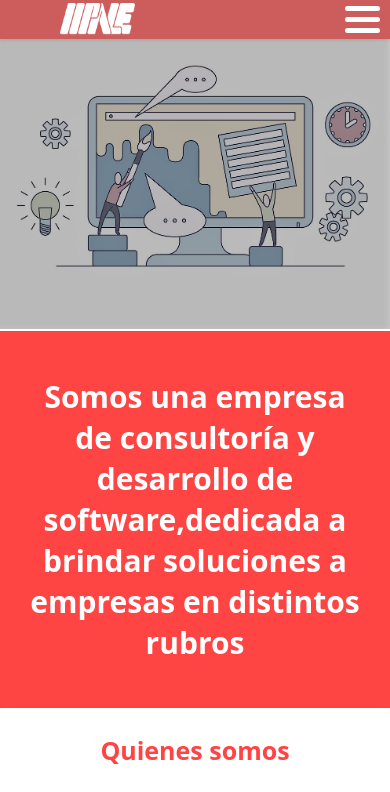
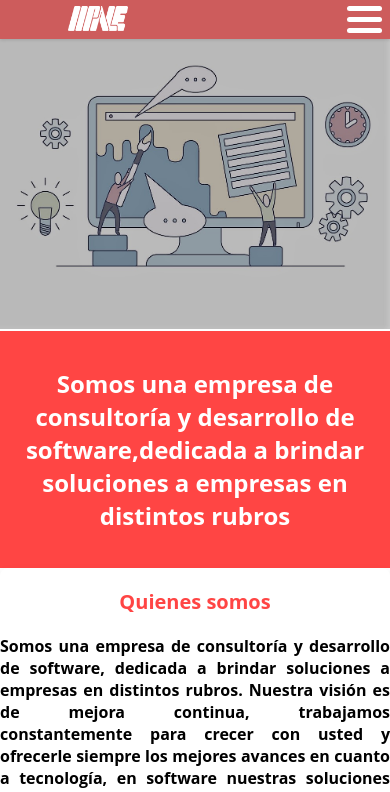
Before and after one commit to paleconsultores/consultaruc, a React (Create React App) app: page / in a window 390 px wide. Shown: the top 792 px of the page. Built offline with nearby package versions, Linux system fonts and the light colour scheme.

Commit message:
correction of html font size

```diff
--- a/src/components/App/Home/2-Body/1-Information/Information.css
+++ b/src/components/App/Home/2-Body/1-Information/Information.css
@@ -1,6 +1,3 @@
-html {
-  font-size: 100%; /* 100% = 16px */
-}
 .information{
   display: grid;
   grid-template-rows: auto 1fr;
@@ -18,8 +15,4 @@ html {
   .information__info {
     grid-template: repeat(1, minmax(200px, 1fr)) / 1fr;
   }
-  html {
-    /* font-size 16px */
-    font-size: 62.5%;
-  }
 }
--- a/src/components/App/Home/2-Body/2-Solutions/CardSolutions/CardSolutions.css
+++ b/src/components/App/Home/2-Body/2-Solutions/CardSolutions/CardSolutions.css
@@ -1,6 +1,3 @@
-html {
-    font-size: 100%; /* 100% = 16px */
-  }
 .card-solutions{
     padding: 0.5rem 0;
     background: #FFFFFF;
--- a/src/components/App/Home/2-Body/2-Solutions/Solutions.css
+++ b/src/components/App/Home/2-Body/2-Solutions/Solutions.css
@@ -1,6 +1,3 @@
-html {
-  font-size: 100%; /* 100% = 16px */
-}
 .solutions {
   display: grid;
   grid-template-rows: auto 1fr;
@@ -20,8 +17,4 @@ html {
   .solutions__info {
     grid-template: repeat(1, minmax(200px, 1fr)) / 1fr;
   }
-    html {
-      /* font-size 16px */
-      font-size: 62.5%;
 }
-  }
--- a/src/components/App/Home/2-Body/5-ClientList/ClientCard/ClientCard.css
+++ b/src/components/App/Home/2-Body/5-ClientList/ClientCard/ClientCard.css
@@ -7,4 +7,5 @@
 /* img of Client card component */
 .ClientCard .image {
   filter: grayscale(100%);
+  width: 100%;
 }
--- a/src/components/App/Home/2-Body/5-ClientList/ClientList.css
+++ b/src/components/App/Home/2-Body/5-ClientList/ClientList.css
@@ -14,4 +14,6 @@
 .client-list-cards {
   white-space: nowrap;
   overflow: scroll;
+  width: 80%;
+  justify-self: center;
 }
--- a/src/components/App/Home/2-Body/Body.css
+++ b/src/components/App/Home/2-Body/Body.css
@@ -1,6 +1,3 @@
- html {
-  font-size: 100%; /* 100% = 16px */
- }
 .ImgHex.shadow {
   transform-origin: 50% 50%;
   position: absolute;
@@ -59,9 +56,3 @@
 .sizeImage{
   width: 100%;
 }
-@media screen and (max-width: 767px) {
-  html {
-    /* font-size 16px */
-    font-size: 62.5%;
-  }
-}
--- a/src/index.css
+++ b/src/index.css
@@ -67,3 +67,9 @@ html {
     font-size: 75%;
   }
 }
+
+@media screen and (max-width: 400px) {
+  html {
+    font-size: 50%;
+  }
+}
```
Lines whose indentation alone changed are shown as unchanged.
